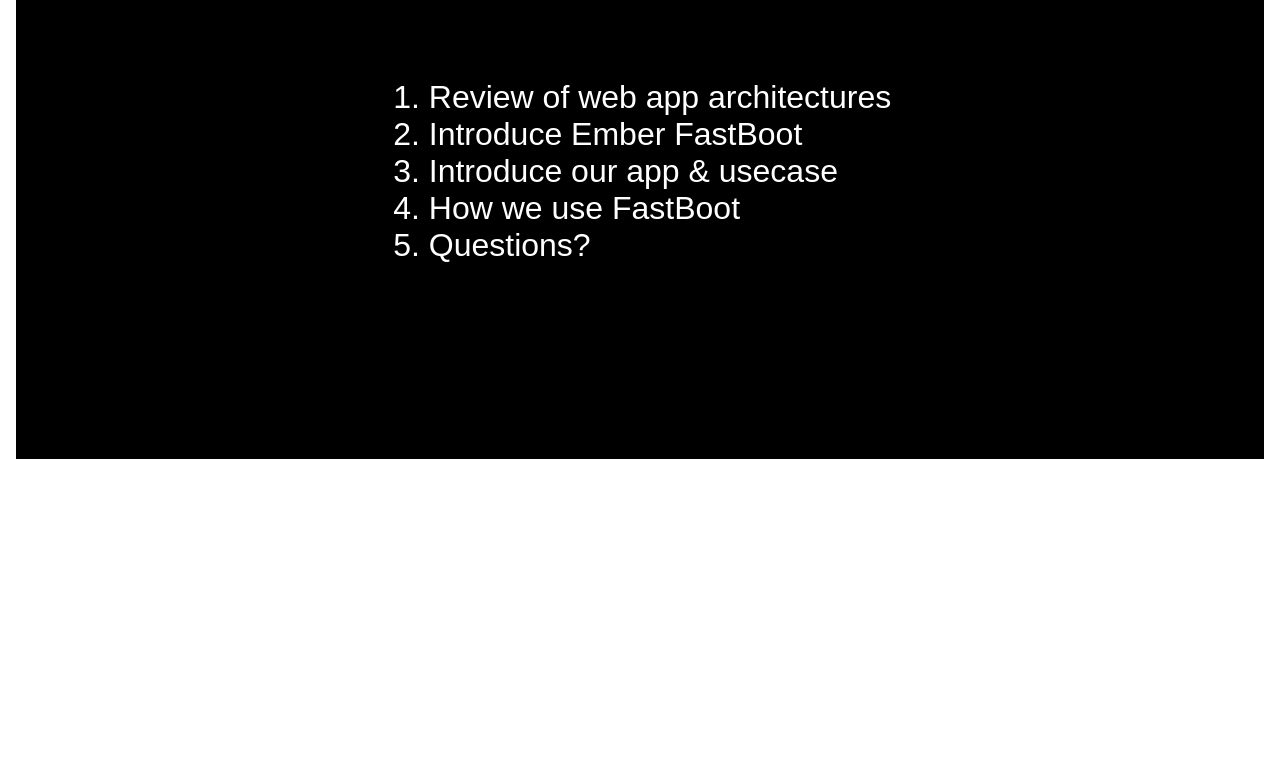
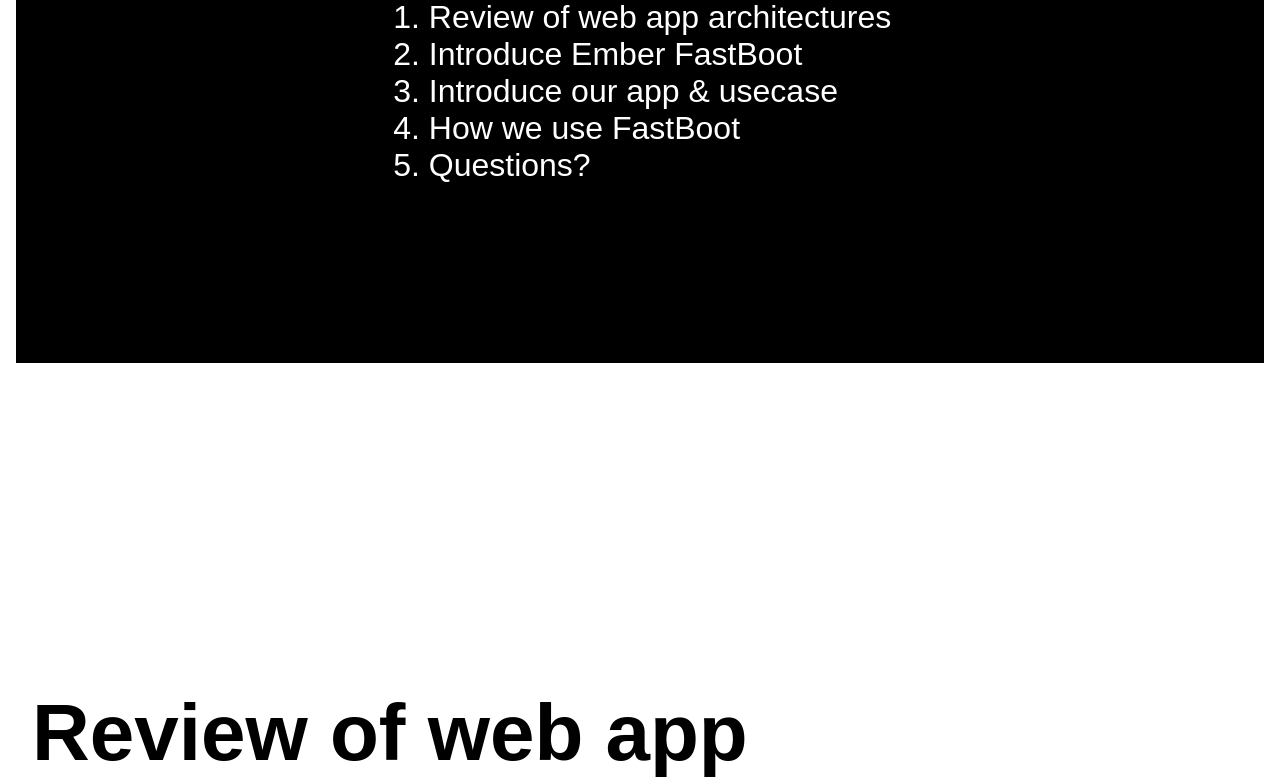
Before and after one commit to 0xadada/talk-using-ember-fastboot-in-weird-ways, a plain HTML site: page index.html in a window 1280 px wide. Shown: the part 2021-2800 px from the top of the page. Drawn offline with Linux system fonts and the light colour scheme; a small style sheet from the web is missing.

Commit message:
fixed slide height

```diff
--- a/index.html
+++ b/index.html
@@ -34,7 +34,8 @@
       img { max-width: 100%; }
 
       .slide {
-        height: 100vh;
+        border: 1rem solid transparent;
+        height: calc(100vh - 4rem);
         padding: 1rem;
         display: flex;
         flex-direction: column;
@@ -45,7 +46,6 @@
         background-color: black;
         border: 1rem solid white;
         color: white;
-        height: calc(100vh - 2rem);
       }
       .slide:nth-child(2n+1) a:link,
       .slide:nth-child(2n+1) a:visited {
```
